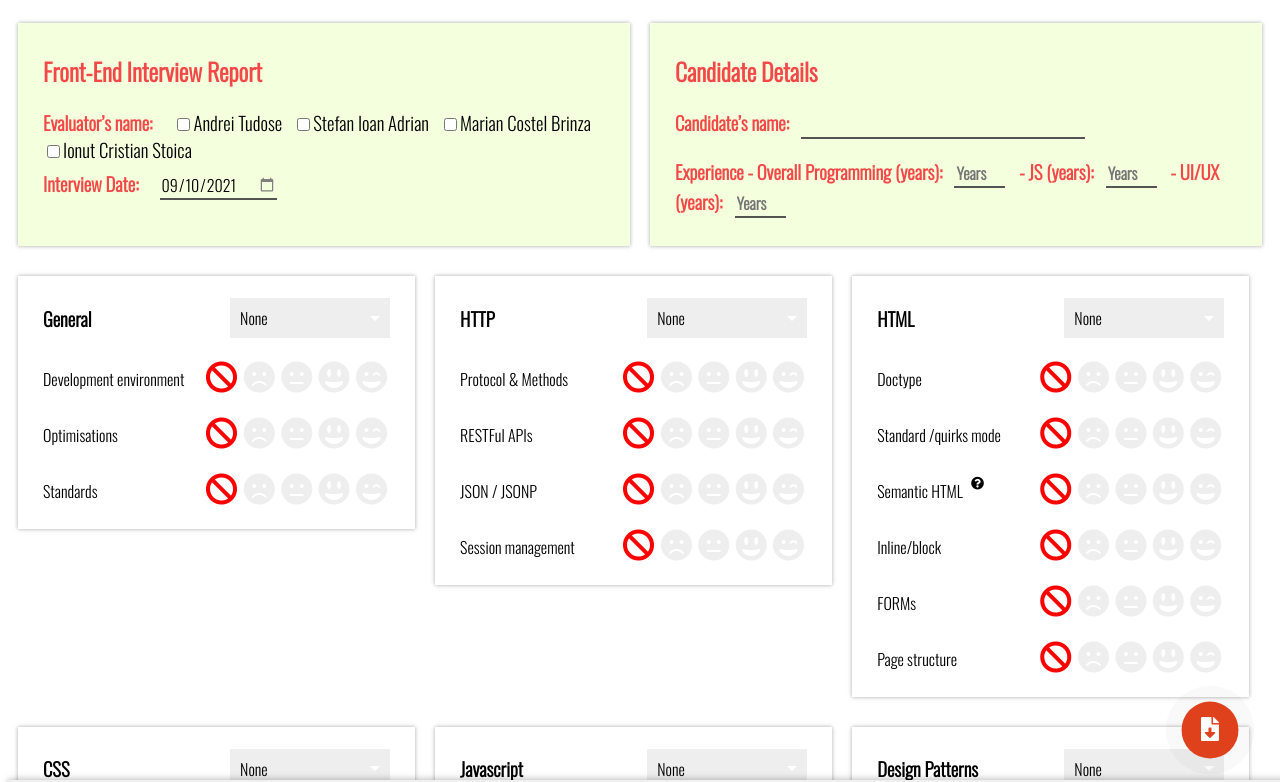
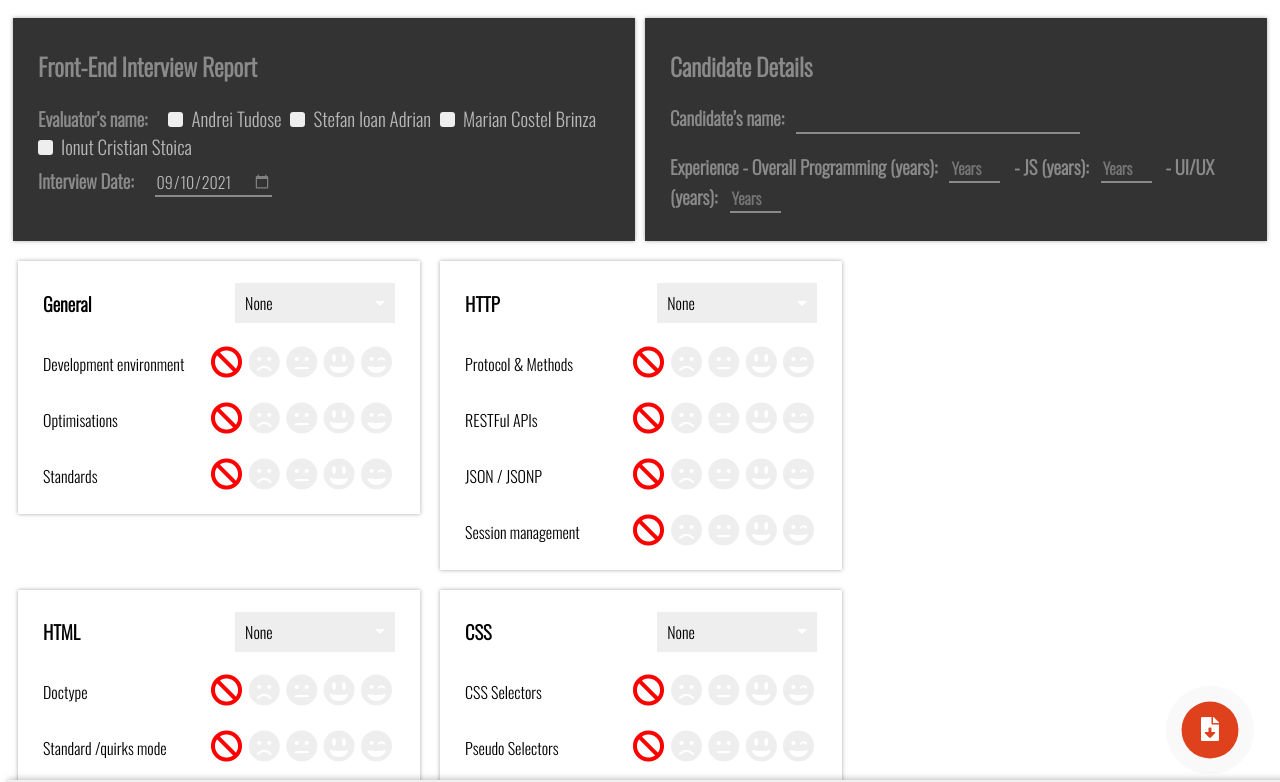
Before and after one commit to andreitudose7/endava-report-generator-ui, a Vue app: page / in a window 1280 px wide. Shown: the top 782 px of the page. Built offline with nearby package versions, Linux system fonts and the light colour scheme.

Commit message:
Page Visual Redesign

```diff
--- a/src/App.vue
+++ b/src/App.vue
@@ -5,14 +5,16 @@
       <h3>
         <div>
           <label :style="{marginRight: '17px'}"> Evaluator’s name: </label>
-          <span
-            :style="{marginRight: '11px'}"
+          <label
+            class="interviewerName"
+            :style="{marginRight: '5px'}"
             v-for="possbileInterviewer in interviewersDS"
             :key="possbileInterviewer"
           >
+            {{ possbileInterviewer }}
             <input type="checkbox" :id="possbileInterviewer" :value="possbileInterviewer" v-model="formValues.interviewers" />
-            <label :for="possbileInterviewer" class="interviewerName">{{ possbileInterviewer }}</label>
-          </span>
+            <span class="checkmark"></span>
+          </label>
         </div>
         <div :style="{marginTop: '7px'}">
           Interview Date: <span :style="{marginLeft: '17px'}"> <input type="date" v-model="formValues.interviewDate" /> </span>
@@ -85,7 +87,7 @@
     <div style="display: inline-flex; align-items: center;">
       <h3 style="margin-right: 25px;"> Grade </h3>
       <Dropdown
-        widget-id="grade-selection-dd"
+        widget-id="grade-evaluation-dd"
         v-model="formValues.evaluationGrade"
         extraClassName="grade-selection-dd"
         :dataSource="[{
@@ -158,6 +160,7 @@
   <section>
     <h3> Comments & Observations </h3>
     <textarea v-model="formValues.commentsAndObservations" rows="10" style="width: 100%"></textarea>
+    <div id="commentsAndObservationsInvisibleContainerForPngScreenshot"> {{ formValues.commentsAndObservations }} </div>
   </section>
   <button class="export-report-btn" @click="downloadPdf"> <i class="fa fa-file-download"> </i> </button>
   <ApplicationFooter />
@@ -220,7 +223,10 @@ export default {
         document.getElementById('app'), {
           ignoreElements: (element) => {
             const { type = '', tagName = '', className = '' } = element;
-            if(type === 'checkbox' || type === 'radio') {
+            if(type === 'checkbox' || type === 'radio' || className.indexOf('checkmark') !== -1) {
+              return true;
+            }
+            if(tagName.toLowerCase() === 'textarea') {
               return true;
             }
             if(tagName.toLowerCase() === 'button') {
@@ -233,7 +239,7 @@ export default {
               return true;
             }
             if(tagName.toLowerCase() === 'label' && className.indexOf('interviewerName') !== -1) {
-              const interviewerName = element.getAttribute('for');
+              const interviewerName = element.innerText.trim();
               return this.formValues.interviewers.indexOf(interviewerName) === -1;
             }
             if(tagName.toLowerCase() === 'label' && className.indexOf('option') !== -1) {
@@ -243,12 +249,15 @@ export default {
               }
             }
             return false;
+          },
+          onclone: (clonedDoc) => {
+            clonedDoc.getElementById('commentsAndObservationsInvisibleContainerForPngScreenshot').style.display = 'block';
           }
         })
-        .then(function(canvas) {
+        .then((canvas) => {
           const img = canvas.toDataURL("image/png");
           let link = document.createElement('a');
-          link.download = 'filename.png';
+          link.download = `${this.formValues.candidateName} - FrontEnd Interview Report.png`;
           link.href = img;
           link.click();
         });
@@ -276,7 +285,7 @@ export default {
     margin: 0px 0px 600px;
   }
   header {
-    color: hsl(0, 89%, 62%);
+    color: #8A8A8A;
   }
   input {
     font-family: 'Oswald', sans-serif;
@@ -306,31 +315,119 @@ export default {
   header input[type="number"] {
     font-weight: bold;
   }
+
+  #commentsAndObservationsInvisibleContainerForPngScreenshot,
   textarea {
     font-family: 'Oswald', sans-serif;
+    font-size: 17px;
+    padding: 10px;
+    box-sizing: border-box;
+    border-radius: 3px;
+    border: 1px solid;
+  }
+  #commentsAndObservationsInvisibleContainerForPngScreenshot {
+    display: none;
+    min-height: 100px;
   }
   section {
     box-shadow: 0px 0px 4px #888888bb;
     padding: 10px 25px;
-    margin: 15px 10px;
-    width: calc(33% - 70px);
+    margin: 10px 10px;
+    width: calc(33% - 65px);
     min-width: 300px;
     display: inline-grid;
   }
   section input {
-    color: black;
-    border-color: black;
+    color: #B8B8B8;
+    border-color: #8A8A8A;
     font-weight: normal;
   }
   header section {
     width: 100%;
     display: inline-block;
-    background: #f3ffdd;
+    margin: 10px 5px;
+    background: #333333;
   }
-  .interviewerName {
-    color: black;
-    font-weight: normal;
-  }
+
+
+
+
+  /* The container */
+.interviewerName {
+  position: relative;
+  padding-left: 23px;
+  cursor: pointer;
+  font-size: 19px;
+  color: #B8B8B8;
+  font-weight: normal;
+  -webkit-user-select: none;
+  -moz-user-select: none;
+  -ms-user-select: none;
+  user-select: none;
+}
+
+/* Hide the browser's default checkbox */
+.interviewerName input {
+  position: absolute;
+  opacity: 0;
+  cursor: pointer;
+  height: 0;
+  width: 0;
+}
+
+/* Create a custom checkbox */
+.checkmark {
+  position: absolute;
+  top: 8px;
+  left: 0px;
+  height: 15px;
+  width: 15px;
+  border-radius: 3px;
+  background-color: #eee;
+}
+
+/* On mouse-over, add a grey background color */
+.interviewerName:hover input ~ .checkmark {
+  background-color: #ccc;
+}
+
+/* When the checkbox is checked, add a blue background */
+.interviewerName input:checked ~ .checkmark {
+  background-color: red;
+}
+
+/* Create the checkmark/indicator (hidden when not checked) */
+.checkmark:after {
+  content: "";
+  position: absolute;
+  display: none;
+}
+
+/* Show the checkmark when checked */
+.interviewerName input:checked ~ .checkmark:after {
+  display: block;
+}
+
+/* Style the checkmark/indicator */
+.interviewerName .checkmark:after {
+  left: 5px;
+  top: 2px;
+  width: 2px;
+  height: 6px;
+  border: solid white;
+  border-width: 0 3px 3px 0;
+  -webkit-transform: rotate(45deg);
+  -ms-transform: rotate(45deg);
+  transform: rotate(45deg);
+}
+
+
+
+
+
+
+
+
   .grade-selection-dd {
     width: 250px;
   }
```
